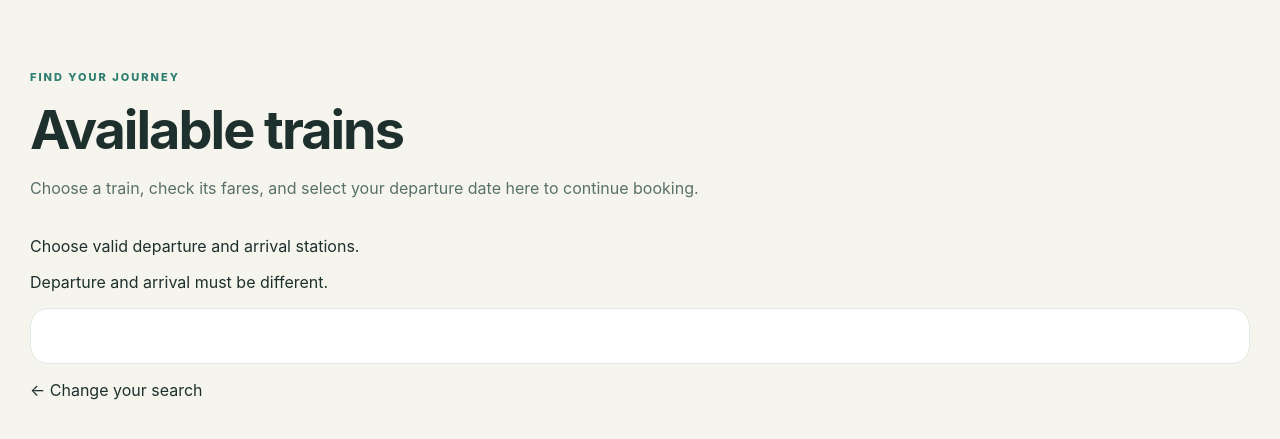
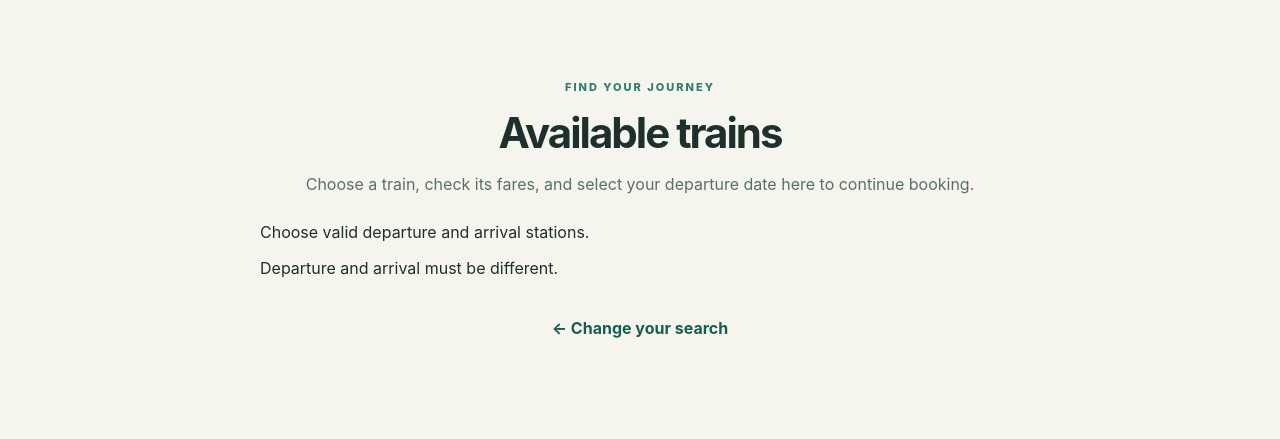
Before and after one commit to Ahdams/Train-booking-system-django, a Django app: page /journeys/ in a window 1280 px wide. Shown: the part 90-529 px from the top of the page. Run offline with Django 5.2, Linux system fonts and the light colour scheme.

Commit message:
ui: center train search results in compact stacked service cards

```diff
--- a/templates/core/journey_results.html
+++ b/templates/core/journey_results.html
@@ -1,10 +1,11 @@
 {% extends "core/account_base.html" %}{% block title %}Find trains{% endblock %}
 {% block content %}
+<div class="journey-results-shell">
 <div class="account-heading"><span class="account-kicker">FIND YOUR JOURNEY</span><h1>Available trains</h1><p>{% if travel_date %}Departures for {{ travel_date }}{% else %}Choose a train, check its fares, and select your departure date here to continue booking.{% endif %}</p></div>
 {% for error in errors %}<p role="alert">{{ error }}</p>{% endfor %}
-<section class="account-panel">
+<section class="journey-results-list" aria-label="Available train services">
 {% for schedule in schedules %}
-<div class="account-item journey-result">
+<article class="account-panel journey-result">
 <strong>{{ schedule.train.name }} ({{ schedule.train.code }})</strong>
 <span>{{ schedule.route.origin.city }} → {{ schedule.route.destination.city }} · {{ schedule.departure_time|time:"H:i" }} – {{ schedule.arrival_time|time:"H:i" }}</span>
 <div class="journey-fares" aria-label="Available travel classes and fares">
@@ -19,13 +20,15 @@
 <button type="submit" class="account-button">Choose seats →</button>
 </form>
 {% endif %}
-</div>
+</article>
 {% empty %}{% if not errors %}<p>No active trains serve this route{% if travel_date %} on the selected date{% endif %}.</p>{% endif %}{% endfor %}
 </section>
-<p><a href="{% url 'home' %}#search">← Change your search</a></p>
+<p class="journey-back"><a href="{% url 'home' %}#search">← Change your search</a></p>
+</div>
 <style>
+.journey-results-shell{width:min(100%,760px);margin:0 auto;padding:10px 0 35px}.journey-results-shell>.account-heading{text-align:center;margin-bottom:28px}.journey-results-shell>.account-heading h1{font-size:clamp(30px,4vw,42px)}.journey-results-list{display:flex;flex-direction:column;gap:18px}.journey-results-list>.journey-result{padding:24px 26px;box-shadow:0 8px 28px rgba(16,44,54,.045)}.journey-back{text-align:center;margin-top:24px}.journey-back a{color:#185d52;font-weight:700}.journey-results-list .journey-result>strong{font-size:17px}.journey-results-list .journey-result>span{font-size:13px}
 .journey-result{padding:20px 0;gap:12px}.journey-fares{display:flex;gap:9px;flex-wrap:wrap;margin:6px 0}.journey-fare{border:1px solid #d7e6dd;background:#f1f8f3;border-radius:9px;padding:9px 12px;font-size:13px;color:#31574b}
 .journey-date-form{display:flex;align-items:flex-end;gap:12px;flex-wrap:wrap;margin-top:10px}.journey-date-field{display:flex;flex-direction:column;gap:6px;flex:0 1 230px;max-width:100%}.journey-date-field label{font-size:13px;font-weight:700}.journey-date-form .journey-date-field input{display:block;width:230px;max-width:100%;min-height:43px;box-sizing:border-box;border:1px solid #ceddd4;border-radius:9px;padding:10px 12px;font:inherit}.journey-date-form .account-button{min-height:43px;margin:0;padding:10px 18px}
-@media(max-width:480px){.journey-date-field{flex:1 1 100%}.journey-date-form .journey-date-field input{width:100%}.journey-date-form .account-button{width:100%}}
+@media(max-width:480px){.journey-results-shell{padding-top:0}.journey-results-list>.journey-result{padding:18px}.journey-results-shell>.account-heading{text-align:left}.journey-date-field{flex:1 1 100%}.journey-date-form .journey-date-field input{width:100%}.journey-date-form .account-button{width:100%}}
 </style>
 {% endblock %}
```
